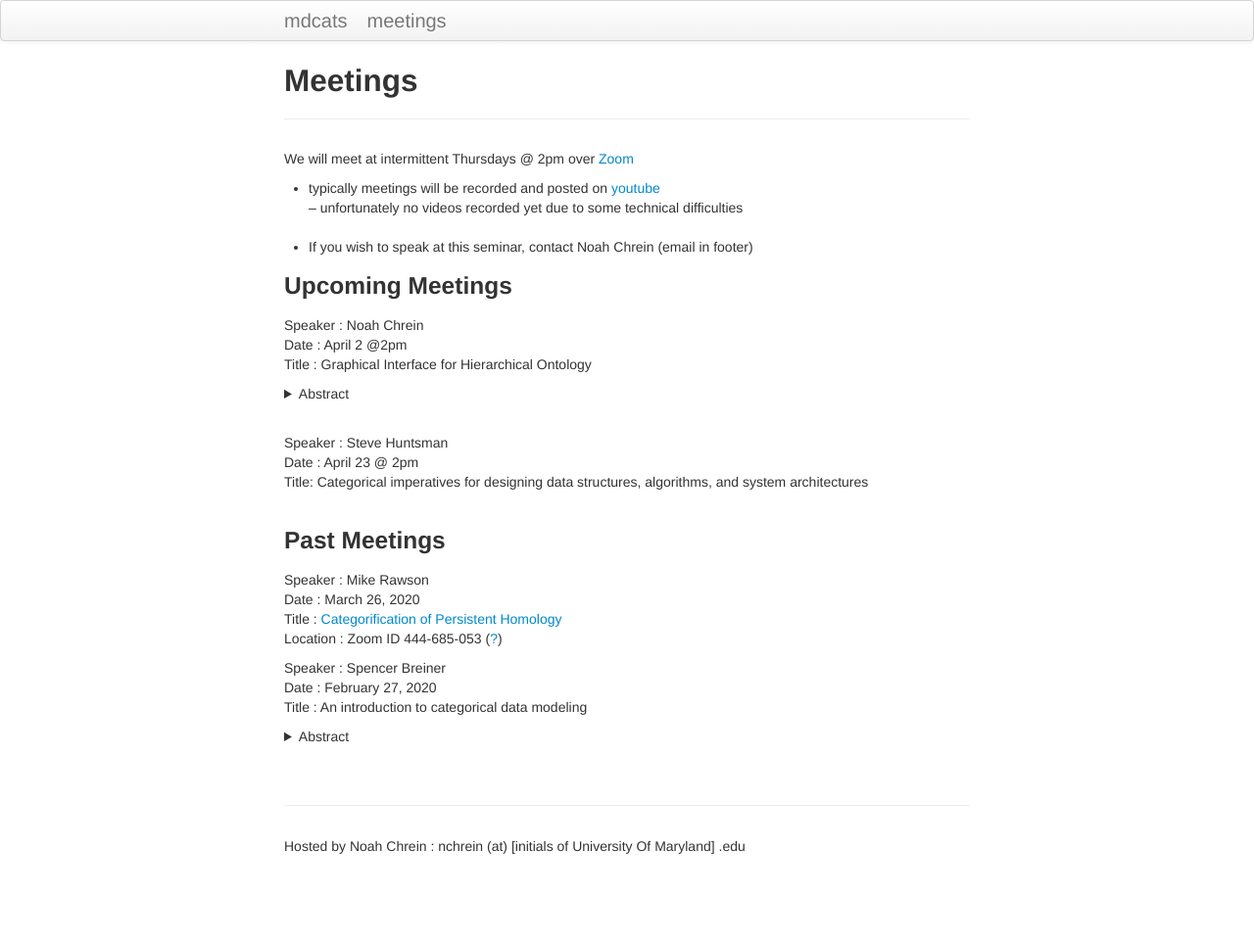
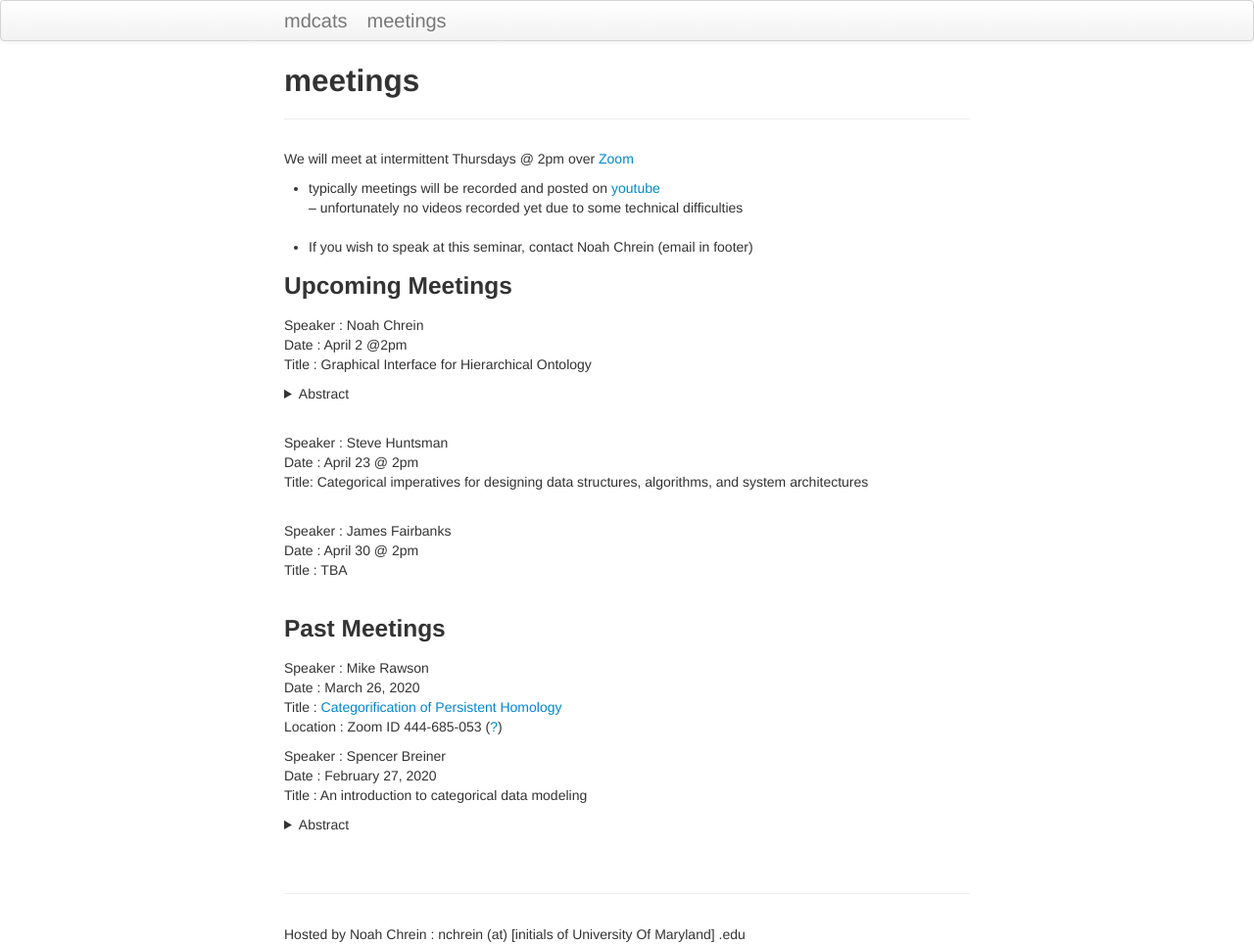
Before and after one commit to mdcats/mdcats.github.io, a Jekyll site: the page built from pages/Meetings.md, in a window 1280 px wide. Shown: the whole page at 98% size. Built offline with Jekyll 4.4.1, drawn with Linux system fonts in a browser that asks for light colours; before the commit the page ends 900 px from its top, so only the background shows below that.

Commit message:
added james

```diff
--- a/_config.yml
+++ b/_config.yml
@@ -10,8 +10,8 @@ author :
 
 description: Maryland Applied Category Theory Website
 
-url : https://mdcats.github.io
-baseurl: /mdcats.github.io
+production_url : https://mdcats.github.io
+
 
 
 markdown: kramdown
--- a/pages/Meetings.md
+++ b/pages/Meetings.md
@@ -1,6 +1,6 @@
 ---
 layout: page
-title: Meetings
+title: meetings
 description: Meetings of the Maryland Applied Category Theory Seminar
 ---
 We will meet at intermittent Thursdays @ 2pm over [Zoom](zoom.us)
@@ -26,6 +26,11 @@ Date : April 23 @ 2pm
 Title: Categorical imperatives for designing data structures, algorithms, and system architectures
 <br/>
 
+Speaker : James Fairbanks
+Date : April 30 @ 2pm
+Title : TBA
+<br/>
+
 ### Past Meetings
 Speaker : Mike Rawson
 Date : March 26, 2020
```
Also changed, not shown: favicon.ico (added).
